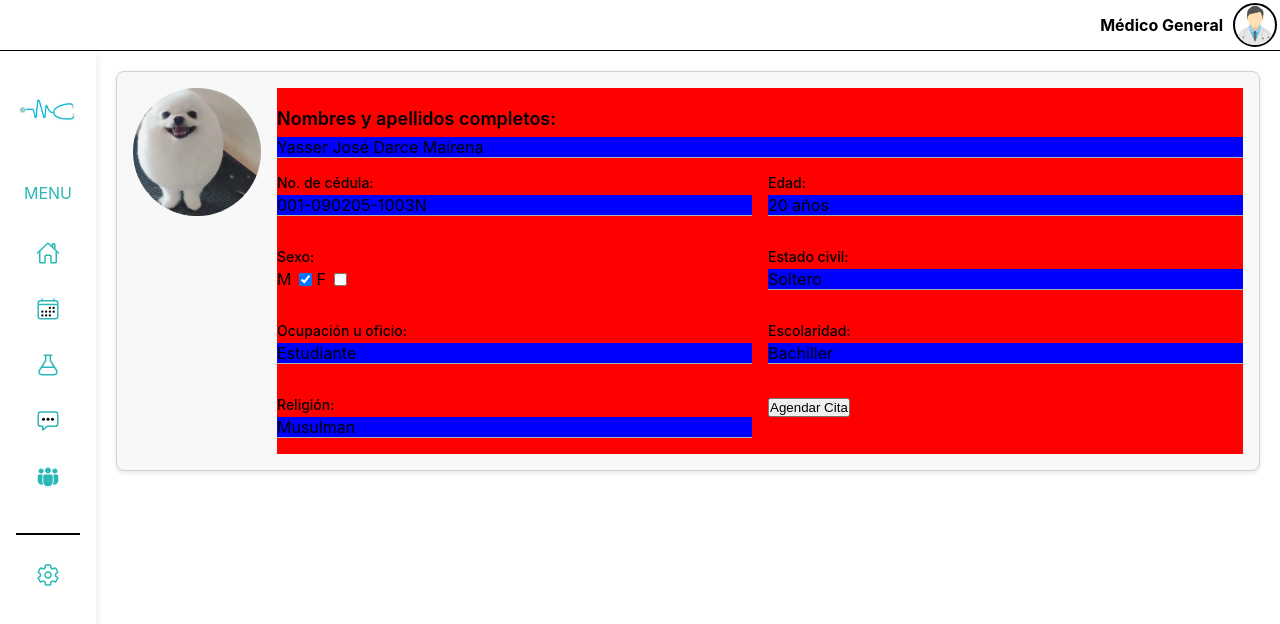
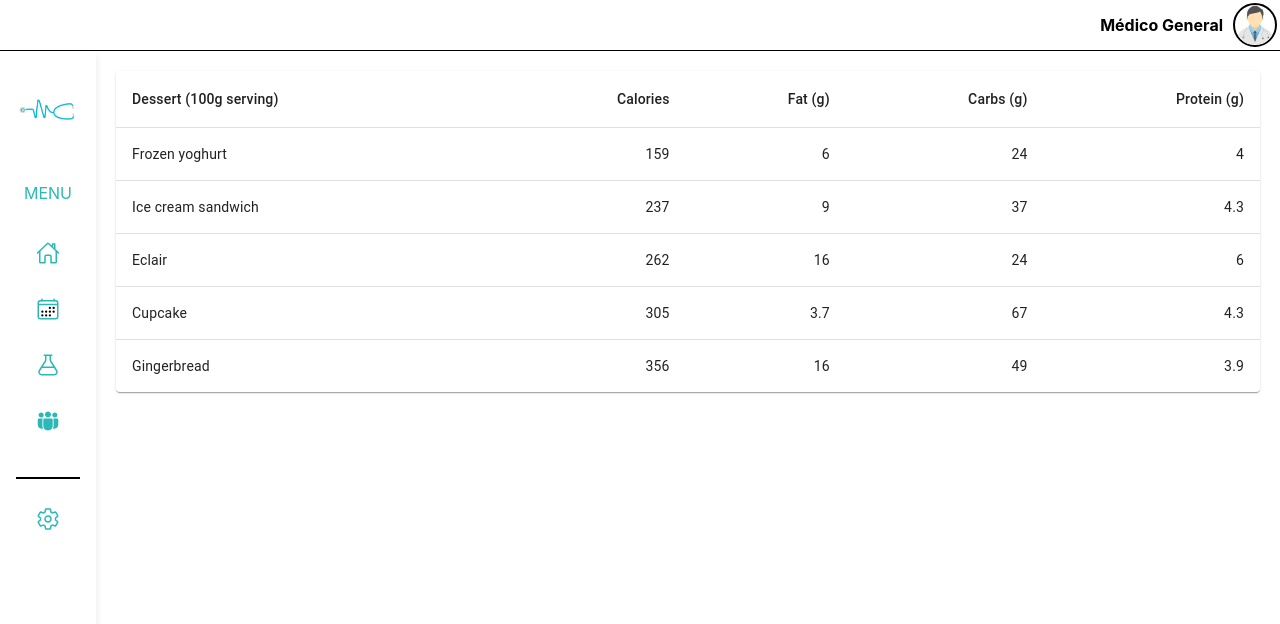
Before and after one commit to MedicalControl/MC_Web, a React (Create React App) app in the folder medicapp/: page /test in a window 1280 px wide. Shown: the top 624 px of the page. Built offline with nearby package versions, Linux system fonts and the light colour scheme; no server answers.

Commit message:
Tabla responsiva y SideBar dinamico
La tabla de inicio y laboratorio se ha hecho responsiva y ademas de eso se crea un sideBar dinamico

```diff
--- a/medicapp/package.json
+++ b/medicapp/package.json
@@ -4,6 +4,9 @@
   "private": true,
   "proxy": "https://mc-api-0lo7.onrender.com",
   "dependencies": {
+    "@emotion/react": "^11.13.3",
+    "@emotion/styled": "^11.13.0",
+    "@mui/material": "^6.1.4",
     "@testing-library/jest-dom": "^5.17.0",
     "@testing-library/react": "^13.4.0",
     "@testing-library/user-event": "^13.5.0",
--- a/medicapp/src/App.js
+++ b/medicapp/src/App.js
@@ -1,6 +1,6 @@
-import React, { useEffect } from 'react';
+import React, { useEffect, useState } from 'react';
 import LoginForm from './components/LoginForm';
-import {BrowserRouter as Router, Route, Routes, useLocation} from 'react-router-dom';
+import { BrowserRouter as Router, Route, Routes, useLocation } from 'react-router-dom';
 import { CSSTransition, TransitionGroup } from 'react-transition-group';
 import Dashboard from './components/search/Dashboard';
 import Header from './components/search/Header';
@@ -13,13 +13,11 @@ import Test from './components/record/Test';
 import Pacientes from './components/pacientes/Pacientes';
 import Expediente from './components/record/Expediente';
 import SideBar from './components/search/SideBar';
-
-
 import './App.css';
 import LabTable from './components/laboratory/LabTable';
 
 // con este componente muestra el SideBar y Header mientras no este en la ruta /login
-function Layout({children}) {
+function Layout({ children, sideBarState, onHomeClick }) {
     const location = useLocation();
 
     const showLayout = location.pathname !== '/login';
@@ -28,7 +26,7 @@ function Layout({children}) {
         <div className="app-container">
             {showLayout && <Header />}
             <div className="main-content">
-        {showLayout && <SideBar />}
+                {showLayout && <SideBar sidebarState={sideBarState} onHomeClick={onHomeClick} />}
                 <div className="content">
                     {children}
                 </div>
@@ -39,6 +37,15 @@ function Layout({children}) {
 
 function App() {
     const location = useLocation();
+    const [sideBarState, setSideBarState] = useState('default');
+
+    const handleExpedienteClick = () => {
+        setSideBarState('expediente'); // Cambia el estado a expediente
+    };
+
+    const handleHomeClick = () => {
+        setSideBarState('default'); // Cambia el estado a default
+    };
 
     useEffect(() => {
         if (location.pathname === '/login') {
@@ -63,33 +70,29 @@ function App() {
             document.title = 'Expediente';
         }
     }, [location]);
+
     return (
-      <Layout>
-
+        <Layout sideBarState={sideBarState} onHomeClick={handleHomeClick}>
             <TransitionGroup>
                 <CSSTransition
                     key={location.key}
                     classNames="scale-fade" // Cambia el nombre de la clase para el nuevo efecto
                     timeout={300}
                 >
-
                     <Routes location={location}>
                         <Route path="/login" element={<LoginForm />} />
-            <Route path="/" element={<Table />} />
+                        <Route path="/" element={<Table onExpedienteClick={handleExpedienteClick} />} />
                         <Route path="/laboratorio" element={<LabTable />} />
                         <Route path="/agenda" element={<Agenda />} />
                         <Route path="/agenda2" element={<Agenda2 />} />
                         <Route path="/cita" element={<Cita />} />
-            <Route path='/identificacion' element={<HIdentificacion />}/>
-            <Route path='/test' element={<Test />}/>
-            <Route path='/pacientes' element={<Pacientes />}/>
-            <Route path='/expediente' element={<Expediente />}/>
-
+                        <Route path="/identificacion" element={<HIdentificacion />} />
+                        <Route path="/test" element={<Test />} />
+                        <Route path="/pacientes" element={<Pacientes />} />
+                        <Route path="/expediente" element={<Expediente />} />
                     </Routes>
-
                 </CSSTransition>
             </TransitionGroup>
-
         </Layout>
     );
 }
@@ -102,5 +105,4 @@ function AppWrapper() {
     );
 }
 
-//export default App;
 export default AppWrapper;
--- a/medicapp/src/components/laboratory/LabTable.css
+++ b/medicapp/src/components/laboratory/LabTable.css
@@ -59,3 +59,8 @@
   align-items: center;
   z-index: 1000; /* Asegúrate de que esté por encima de otros elementos */
 }
+
+.patient-table-container {
+  overflow-x: auto;
+  padding: 0 16px;
+}
--- a/medicapp/src/components/laboratory/LabTable.js
+++ b/medicapp/src/components/laboratory/LabTable.js
@@ -60,6 +60,7 @@
                     </select>
                 </div>
 
+                <div className="patient-table-container">
                     <table className="patient-table">
                         <thead>
                             <tr>
@@ -156,6 +157,7 @@
 
                         </tbody>
                     </table>
+                </div>
 
                 {/* Aqui se abren la orden */}
 
--- a/medicapp/src/components/record/Test.css
+++ b/medicapp/src/components/record/Test.css
@@ -1,61 +1,7 @@
-.profile-card {
-    display: flex;
-    flex-direction: column;
-    padding: 16px;
-    background-color: #f8f8f8; /* bg-background */
-    border: 1px solid #d1d1d1; /* border-border */
-    border-radius: 8px;
-    box-shadow: 0 2px 4px rgba(0, 0, 0, 0.1); /* shadow-md */
+/* CSS adicional para mejorar la responsividad */
+@media (max-width: 768px) {
+  .MuiTableCell-root {
+    padding: 8px; /* Reduce el padding en pantallas pequeñas */
+    font-size: 0.875rem; /* Tamaño de fuente más pequeño */
   }
-
-  @media (min-width: 768px) {
-    .profile-card {
-      flex-direction: row;
-      align-items: flex-start;
-    }
-  }
-
-  .profile-picture-test {
-    width: 128px;
-    height: 128px;
-    border-radius: 50%;
-    margin-right: 16px;
-  }
-
-  .profile-details {
-    flex: 1;
-    background-color: red;
-  }
-
-  .profile-details h2 {
-    font-size: 1.125rem;
-    font-weight: 600;
-  }
-
-  .profile-info-test {
-    border-bottom: 1px solid #b0b0b0; /* border-muted-foreground */
-    margin-bottom: 16px;
-    background-color: blue;
-  }
-
-  .grid-container-test {
-    display: grid;
-    grid-template-columns: repeat(2, 1fr);
-    gap: 16px;
-  }
-
-  .gender-selection {
-    display: flex;
-    align-items: center;
-  }
-
-  .gender-selection span {
-    margin-right: 8px;
-  }
-
-  label {
-    display: block;
-    font-size: 0.875rem;
-    font-weight: 500;
-    margin-bottom: 4px;
-  }
+}
--- a/medicapp/src/components/record/Test.js
+++ b/medicapp/src/components/record/Test.js
@@ -1,72 +1,65 @@
-import React from "react";
-import "./Test.css";
-import Swal from "sweetalert2";
+import * as React from 'react';
+import Table from '@mui/material/Table';
+import TableBody from '@mui/material/TableBody';
+import TableCell from '@mui/material/TableCell';
+import TableContainer from '@mui/material/TableContainer';
+import TableHead from '@mui/material/TableHead';
+import TableRow from '@mui/material/TableRow';
+import Paper from '@mui/material/Paper';
+import { styled } from '@mui/material/styles';
+import './Test.css'
 
+// Función para crear los datos de la tabla
+function createData(name, calories, fat, carbs, protein) {
+  return { name, calories, fat, carbs, protein };
+}
+
+// Datos de ejemplo
+const rows = [
+  createData('Frozen yoghurt', 159, 6.0, 24, 4.0),
+  createData('Ice cream sandwich', 237, 9.0, 37, 4.3),
+  createData('Eclair', 262, 16.0, 24, 6.0),
+  createData('Cupcake', 305, 3.7, 67, 4.3),
+  createData('Gingerbread', 356, 16.0, 49, 3.9),
+];
+
+// Estilo personalizado para el contenedor de la tabla
+const StyledTableContainer = styled(TableContainer)({
+  overflowX: 'auto', // Permite el desplazamiento horizontal
+});
 
 const Test = () => {
-
-  const showAlert  = () => {
-    Swal.fire({
-      title: 'Cita programada',
-      text: 'Cita programada correctamente',
-      icon: 'success',
-      confirmButtonText: 'OK'
-    })
-  }
-
   return (
-    <div class="profile-card">
-      <img
-        class="profile-picture-test"
-        src="elWebo.jpg"
-        alt="Profile Picture"
-      />
-      <div class="profile-details">
-        <h2>Nombres y apellidos completos:</h2>
-        <p class="profile-info-test">Yasser José Darce Mairena</p>
-
-        <div class="grid-container-test">
-          <div>
-            <label>No. de cédula:</label>
-            <p class="profile-info-test">001-090205-1003N</p>
-          </div>
-          <div>
-            <label>Edad:</label>
-            <p class="profile-info-test">20 años</p>
-          </div>
-          <div>
-            <label>Sexo:</label>
-            <div class="gender-selection">
-              <span>M</span>
-              <input type="checkbox" checked />
-              <span>F</span>
-              <input type="checkbox" />
-            </div>
-          </div>
-          <div>
-            <label>Estado civil:</label>
-            <p class="profile-info-test">Soltero</p>
-          </div>
-          <div>
-            <label>Ocupación u oficio:</label>
-            <p class="profile-info-test">Estudiante</p>
-          </div>
-          <div>
-            <label>Escolaridad:</label>
-            <p class="profile-info-test">Bachiller</p>
-          </div>
-          <div>
-            <label>Religión:</label>
-            <p class="profile-info-test">Musulman</p>
-          </div>
-
-          <div>
-            <button onClick={showAlert}>Agendar Cita</button>
-          </div>
-        </div>
-      </div>
-    </div>
+    <StyledTableContainer component={Paper}>
+      <Table sx={{ minWidth: 650 }} aria-label="simple table">
+        <TableHead>
+          <TableRow>
+            <TableCell>Dessert (100g serving)</TableCell>
+            <TableCell align="right">Calories</TableCell>
+            <TableCell align="right">Fat&nbsp;(g)</TableCell>
+            <TableCell align="right">Carbs&nbsp;(g)</TableCell>
+            <TableCell align="right">Protein&nbsp;(g)</TableCell>
+          </TableRow>
+        </TableHead>
+        <TableBody>
+          {rows.map((row) => (
+            <TableRow
+              key={row.name}
+              sx={{ '&:last-child td, &:last-child th': { border: 0 } }}
+            >
+              <TableCell component="th" scope="row">
+                {row.name}
+              </TableCell>
+              <TableCell align="right">{row.calories}</TableCell>
+              <TableCell align="right">{row.fat}</TableCell>
+              <TableCell align="right">{row.carbs}</TableCell>
+              <TableCell align="right">{row.protein}</TableCell>
+            </TableRow>
+          ))}
+        </TableBody>
+      </Table>
+    </StyledTableContainer>
   );
-};
+}
 
 export default Test;
--- a/medicapp/src/components/search/SideBar.js
+++ b/medicapp/src/components/search/SideBar.js
@@ -2,7 +2,7 @@ import React, { useState, useEffect } from "react";
 import "./SideBar.css";
 import { Link, useLocation } from "react-router-dom";
 
-const SideBar = () => {
+const SideBar = ({sidebarState, onHomeClick}) => {
   const location = useLocation();
 
   const [activeSection, setActiveSection] = useState("");
@@ -35,7 +35,7 @@ const SideBar = () => {
         <span className="menu-title">MENU</span>
 
         {/* Home */}
-        <Link to={"/"} onClick={() => handleSectionClick("home")}>
+        <Link to={"/"} onClick={() => {handleSectionClick("home"); onHomeClick()}}>
           <button className={`menu-btn ${activeSection === "home" ? "active" : ""}`}>
             <svg
               xmlns="http://www.w3.org/2000/svg"
@@ -62,6 +62,8 @@ const SideBar = () => {
           </button>
         </Link>
 
+        {sidebarState === "default" && (
+          <>
             {/* Calendario */}
             <Link to={"/agenda"} onClick={() => handleSectionClick("agenda")}>
               <button className={`menu-btn ${activeSection === "agenda" ? "active" : ""}`}>
@@ -128,26 +130,6 @@ const SideBar = () => {
               </button>
             </Link>
 
-        {/* Chat */}
-        <button className="menu-btn" >
-          <svg
-            xmlns="http://www.w3.org/2000/svg"
-            class="ionicon"
-            viewBox="0 0 512 512"
-          >
-            <path
-              d="M408 64H104a56.16 56.16 0 00-56 56v192a56.16 56.16 0 0056 56h40v80l93.72-78.14a8 8 0 015.13-1.86H408a56.16 56.16 0 0056-56V120a56.16 56.16 0 00-56-56z"
-              fill="none"
-              stroke="currentColor"
-              stroke-linejoin="round"
-              stroke-width="32"
-            />
-            <circle cx="160" cy="216" r="32" />
-            <circle cx="256" cy="216" r="32" />
-            <circle cx="352" cy="216" r="32" />
-          </svg>
-        </button>
-
             {/* Pacientes pendientes */}
             <Link to={"/pacientes"} onClick={() => handleSectionClick("pacientes")}>
               <button className={`menu-btn ${activeSection === "pacientes" ? "active" : ""}`}>
@@ -194,10 +176,41 @@ const SideBar = () => {
               </button>
             </Link>
 
+          </>
+        )}
+
+        {sidebarState === 'expediente' && (
+          <>
+
+            {/* Chat */}
+            <button className="menu-btn" onClick={onHomeClick}>
+              <svg
+                xmlns="http://www.w3.org/2000/svg"
+                class="ionicon"
+                viewBox="0 0 512 512"
+              >
+                <path
+                  d="M408 64H104a56.16 56.16 0 00-56 56v192a56.16 56.16 0 0056 56h40v80l93.72-78.14a8 8 0 015.13-1.86H408a56.16 56.16 0 0056-56V120a56.16 56.16 0 00-56-56z"
+                  fill="none"
+                  stroke="currentColor"
+                  stroke-linejoin="round"
+                  stroke-width="32"
+                />
+                <circle cx="160" cy="216" r="32" />
+                <circle cx="256" cy="216" r="32" />
+                <circle cx="352" cy="216" r="32" />
+              </svg>
+            </button>
+          </>
+        )}
+
+
+
+
         <hr className="separator" />
 
         {/* Configuraciones */}
-        <button class="menu-btn menu-footer">
+        <button class="menu-btn menu-footer" onClick={onHomeClick}>
           <svg
             xmlns="http://www.w3.org/2000/svg"
             class="ionicon"
--- a/medicapp/src/components/search/Table.js
+++ b/medicapp/src/components/search/Table.js
@@ -4,7 +4,7 @@ import { fetchAppointments } from "../../controllers/appointmentController";
 import { useNavigate } from "react-router-dom"; // Importa useNavigate
 import { fetchMe } from "../../controllers/meController";
 
-const Table = () => {
+const Table = ({ onExpedienteClick }) => {
     const navigate = useNavigate(); // Inicializa useNavigate
     const [appointments, setAppointments] = useState([]);
     const [cantidad, setCantidad] = useState(0);
@@ -60,6 +60,7 @@ const Table = () => {
                 </select>
             </div>
 
+            <div className="patient-table-container">
                 <table className="patient-table">
                     <thead>
                         <tr>
@@ -78,7 +79,7 @@ const Table = () => {
                                     <td>{appointment.paciente.apellidos}</td>
                                     <td>
                                         {appointment.paciente.expediente.length > 0 ? (
-                                        <button className="btn-expediente">
+                                            <button className="btn-expediente" onClick={onExpedienteClick}>
                                                 {appointment.paciente.expediente[0].nroexpediente}
                                             </button>
                                         ) : (
@@ -99,6 +100,7 @@ const Table = () => {
                         )}
                     </tbody>
                 </table>
+            </div>
         </main>
     );
 }
```
Also changed, not shown: medicapp/src/components/search/Table.css (+43 -7 lines), 1 other file (tests, documents, lock files or other folders). Lines whose indentation alone changed are shown as unchanged.
